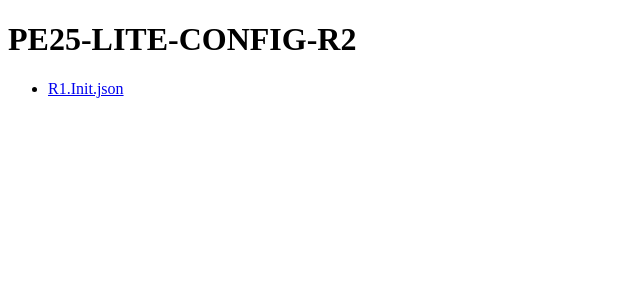
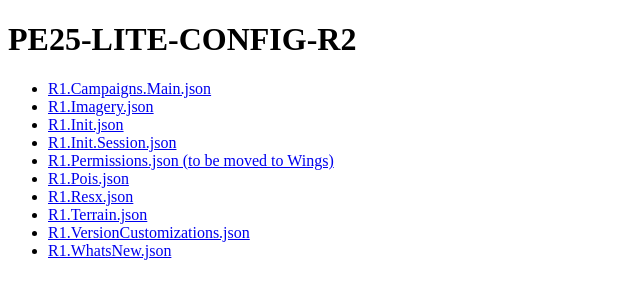
Before and after one commit to plexearth/pe25-lite-config-r2, a plain HTML site: page index.html in a window 1280 px wide. Shown: the whole page, without its empty margins (0-640 px from the left). Drawn offline with Linux system fonts and the light colour scheme.

Commit message:
Update index.html

```diff
--- a/index.html
+++ b/index.html
@@ -6,8 +6,15 @@
 <body>
     <h1>PE25-LITE-CONFIG-R2</h1>
     <ul>
+        <li><a href="R1.Campaigns.Main.json">R1.Campaigns.Main.json</a></li>
+        <li><a href="R1.Imagery.json">R1.Imagery.json</a></li>
         <li><a href="R1.Init.json">R1.Init.json</a></li>
-        <!-- Add more links as needed -->
-    </ul>
+        <li><a href="R1.Init.Session.json">R1.Init.Session.json</a></li>
+        <li><a href="R1.Permissions.json">R1.Permissions.json (to be moved to Wings)</a></li>
+        <li><a href="R1.Pois.json">R1.Pois.json</a></li>
+        <li><a href="R1.Resx.json">R1.Resx.json</a></li>
+        <li><a href="R1.Terrain.json">R1.Terrain.json</a></li>
+        <li><a href="R1.VersionCustomizations.json">R1.VersionCustomizations.json</a></li>
+        <li><a href="R1.WhatsNew.json">R1.WhatsNew.json</a></li>    </ul>
 </body>
 </html>
```
